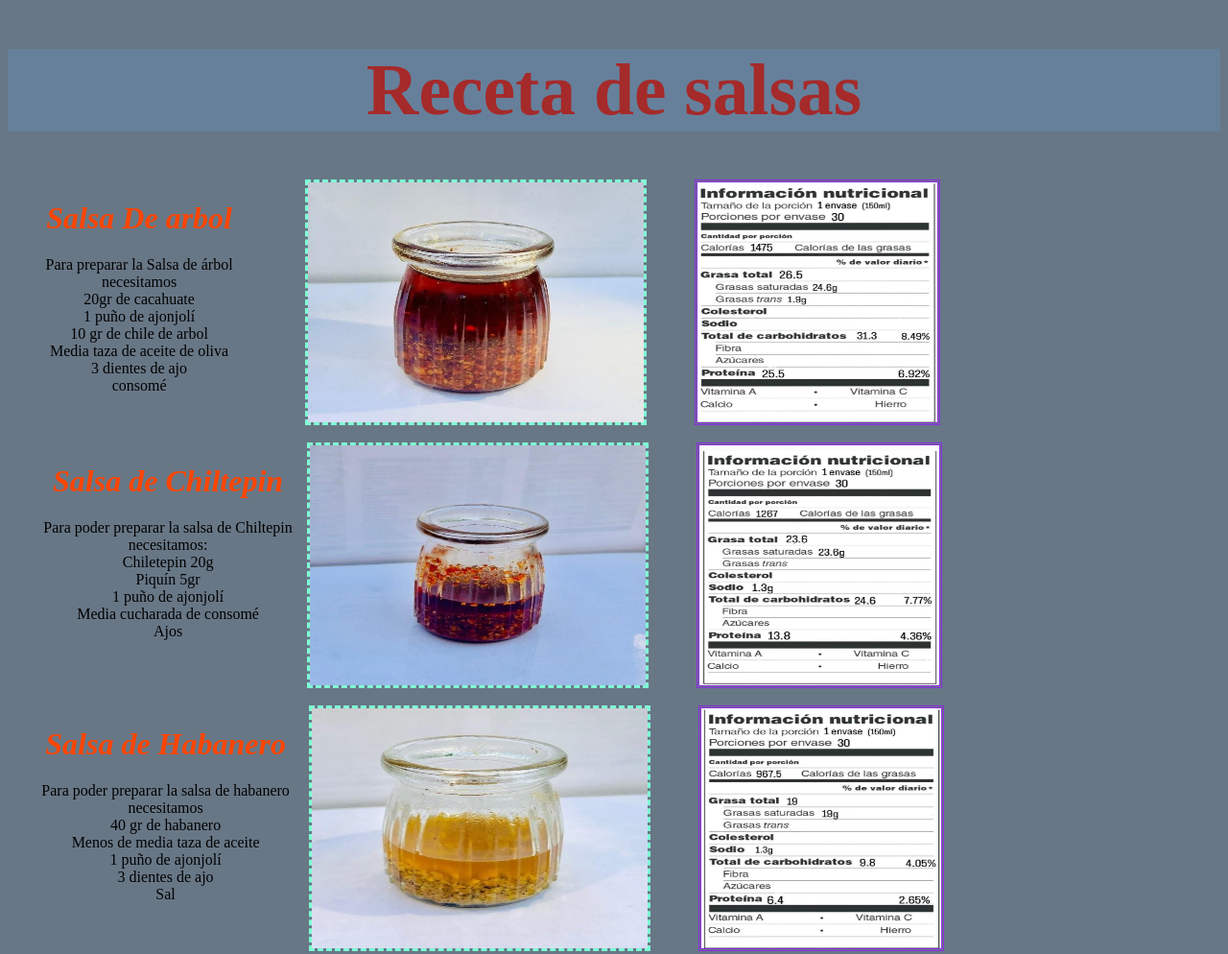
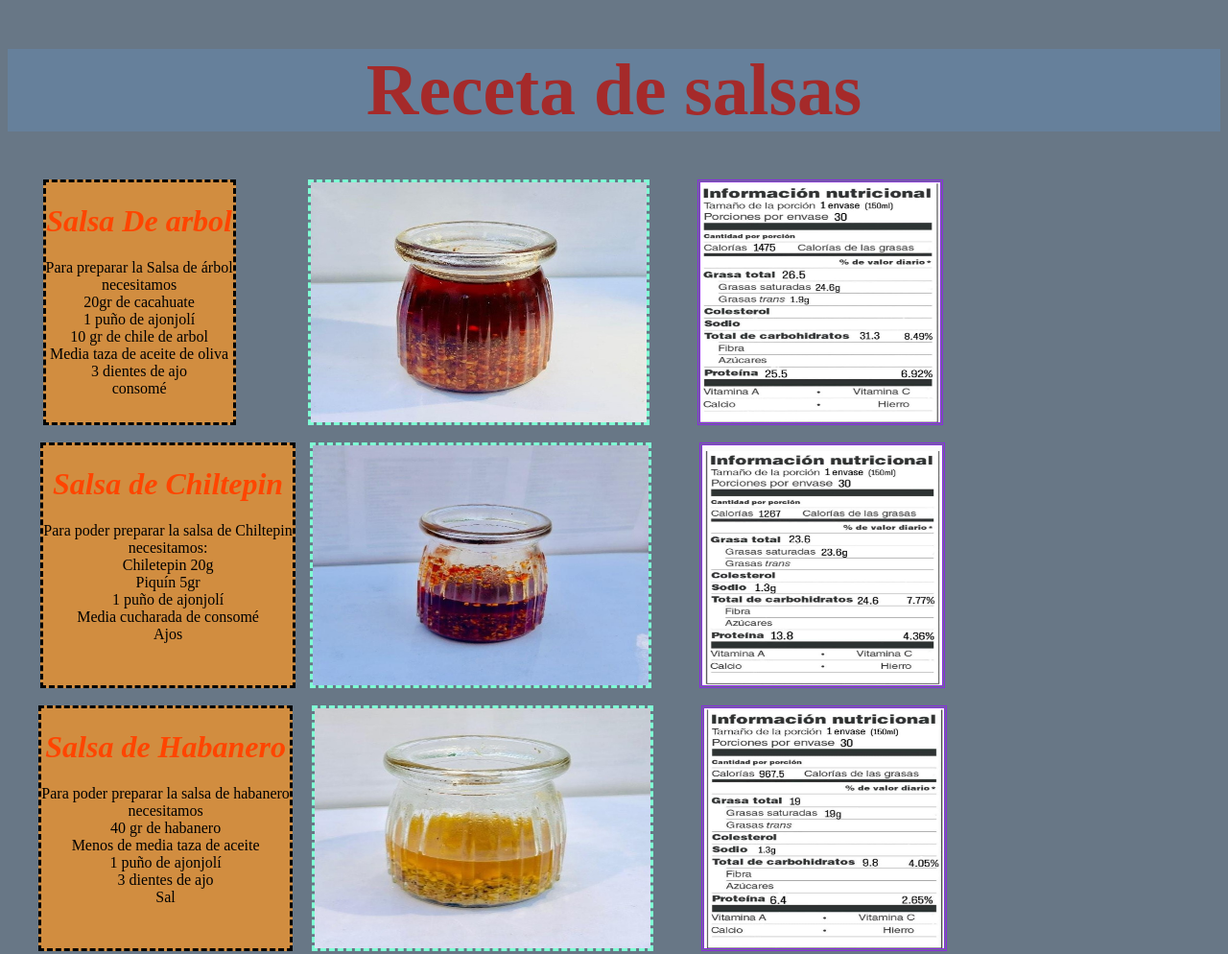
Before and after one commit to Salsasp11/wen, a plain HTML site: page index.html in a window 1280 px wide. Shown: the top 994 px of the page at 96% size. Drawn offline with Linux system fonts and the light colour scheme.

Commit message:
Add files via upload

```diff
--- a/style.css
+++ b/style.css
@@ -7,6 +7,9 @@
 
 .txt{
     margin-right: 75px;
+    border-style: dashed;
+    background-color: rgb(209, 141, 64);
+    justify-content:right ;
 
 }
 
@@ -36,6 +39,8 @@
 
 .texto2{
     margin-right: 15px;
+    border-style: dashed;
+    background-color: rgb(209, 141, 64);
 
 }
 .salsa2{
@@ -62,6 +67,8 @@
 
 .texto3{
     margin-right: 20px;
+    border-style: dashed;
+    background-color: rgb(209, 141, 64);
 
 }
 .salsa3{
@@ -99,9 +106,6 @@
 
 
 
-
-
-
 }
 
 .img4{
```
